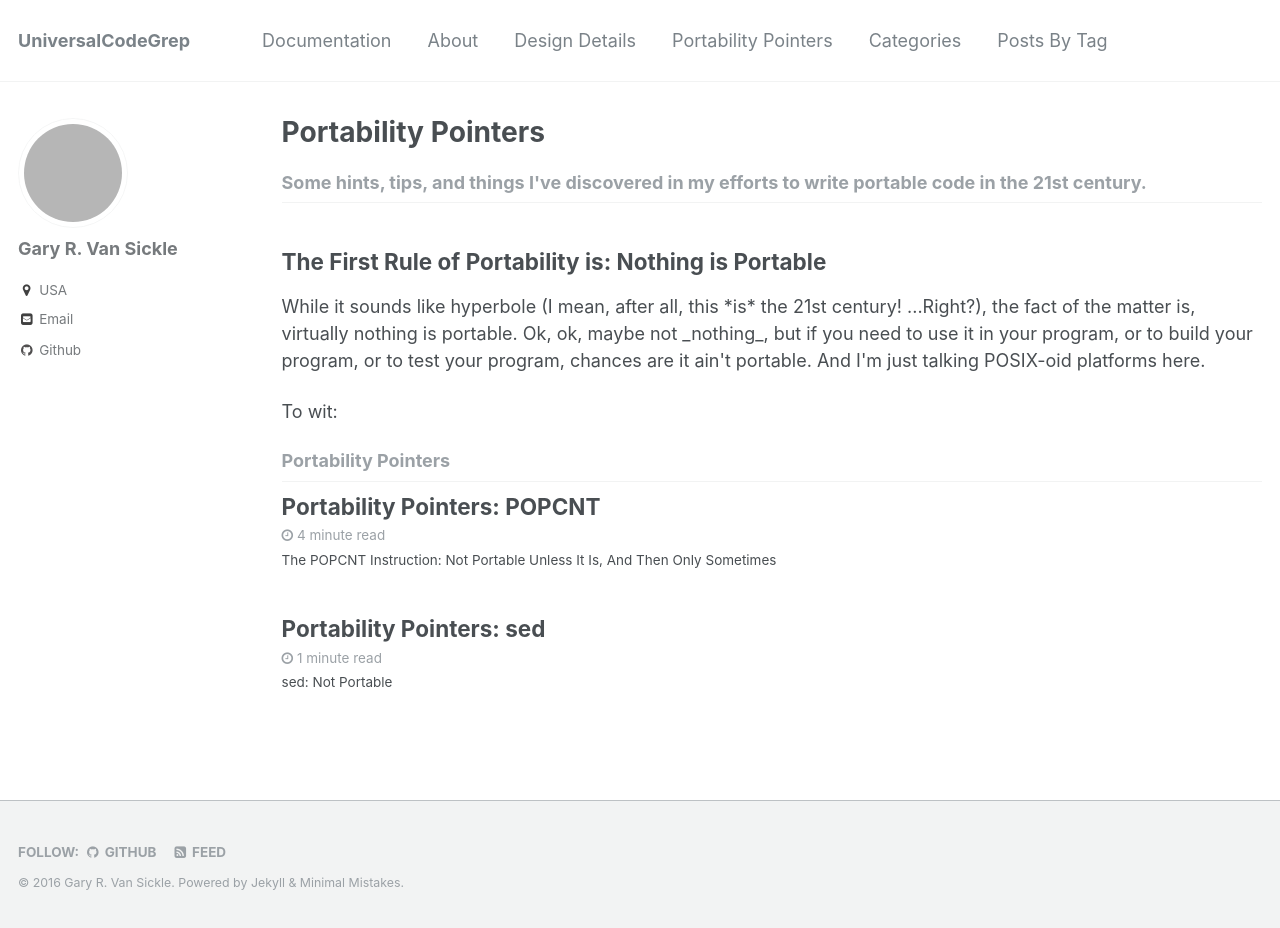
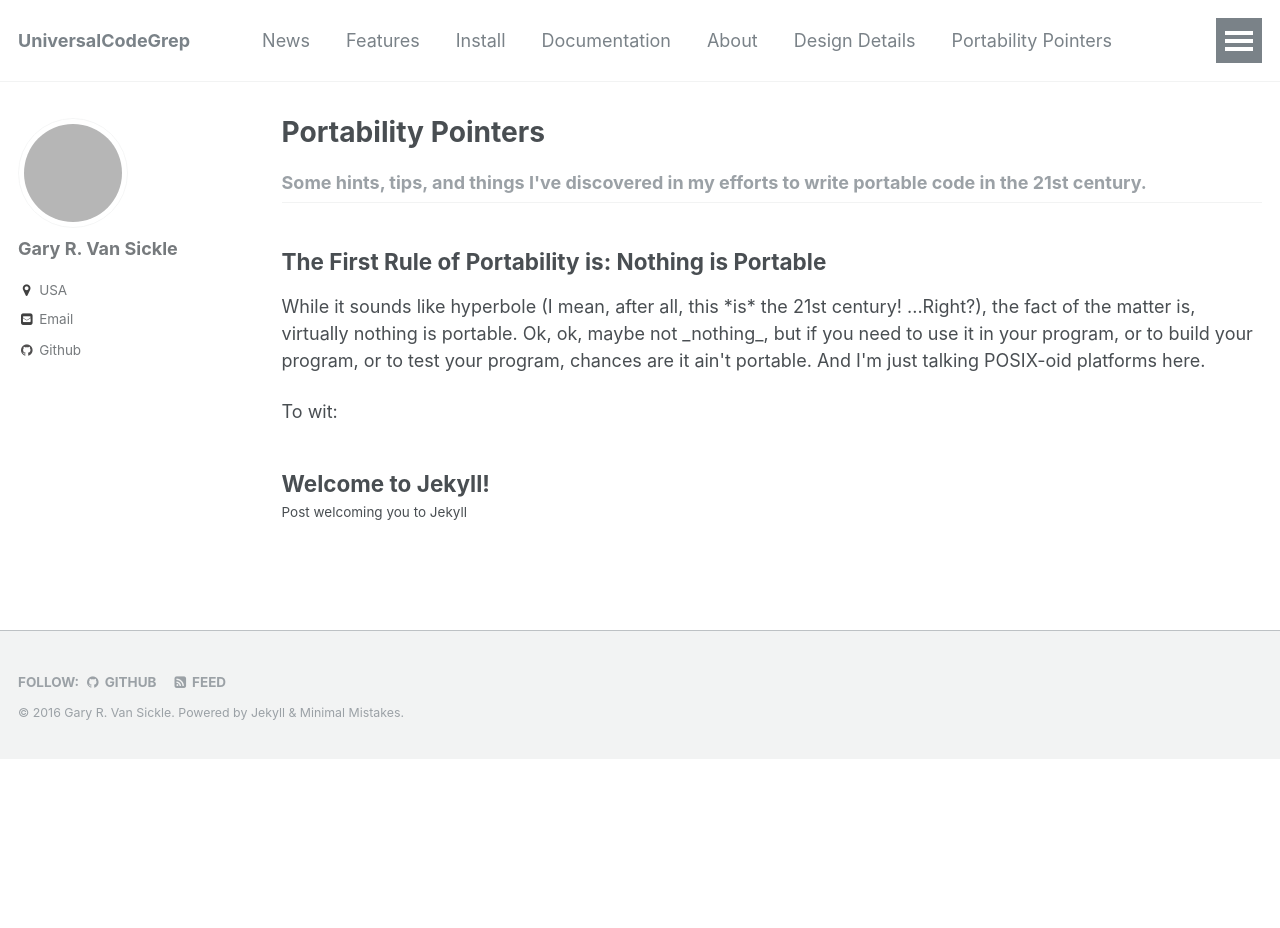
Before and after one commit to gvansickle/ucg, a Jekyll site: the page built from _portability_pointers/index.html, in a window 1280 px wide. Built offline with Jekyll 4.4.1, drawn with Linux system fonts in a browser that asks for light colours; after the commit the page ends 900 px from its top, so only the background shows below that; grey boxes are pictures that could not be loaded.

Commit message:
Interim.

```diff
--- a/_config.yml
+++ b/_config.yml
@@ -129,6 +129,7 @@ exclude:
 keep_files:
   - .git
   - .svn
+  - .hg
 encoding: "utf-8"
 markdown_ext: "markdown,mkdown,mkdn,mkd,md"
 
@@ -193,7 +194,7 @@ defaults:
       comments: false
       sidebar:
         nav: "docs"
-    # _portability_pointers
+  # _portability_pointers
   - scope:
       path: ""
       type: portability_pointers
--- a/_portability_pointers/index.html
+++ b/_portability_pointers/index.html
@@ -18,11 +18,11 @@ To wit:
 
 {% include base_path %}
 
-{% include group-by-array collection=site.portability_pointers field="categories" %}
+{% include group-by-array collection=site.posts field="categories" %}
 
 {% assign category = "Portability Pointers" %}
 {% assign posts = group_items[0] %}
-<h2 id="{{ category | slugify }}" class="archive__subtitle">{{ category }}</h2>
+<!--  <h2 id="{{ category | slugify }}" class="archive__subtitle">{{ category }}</h2>  -->
 {% for post in posts %}
   {% include archive-single.html %}
 {% endfor %}
```
Also changed, not shown: _data/navigation.yml (+9 -0 lines), _posts/2016-07-11-PortabilityPointers-POPCNT.md (renamed from _portability_pointers/2016-07-11-PortabilityPointers-POPCNT.md), _posts/2016-07-11-PortabilityPointers-sed.md (renamed from _portability_pointers/2016-07-11-PortabilityPointers-sed.md).
